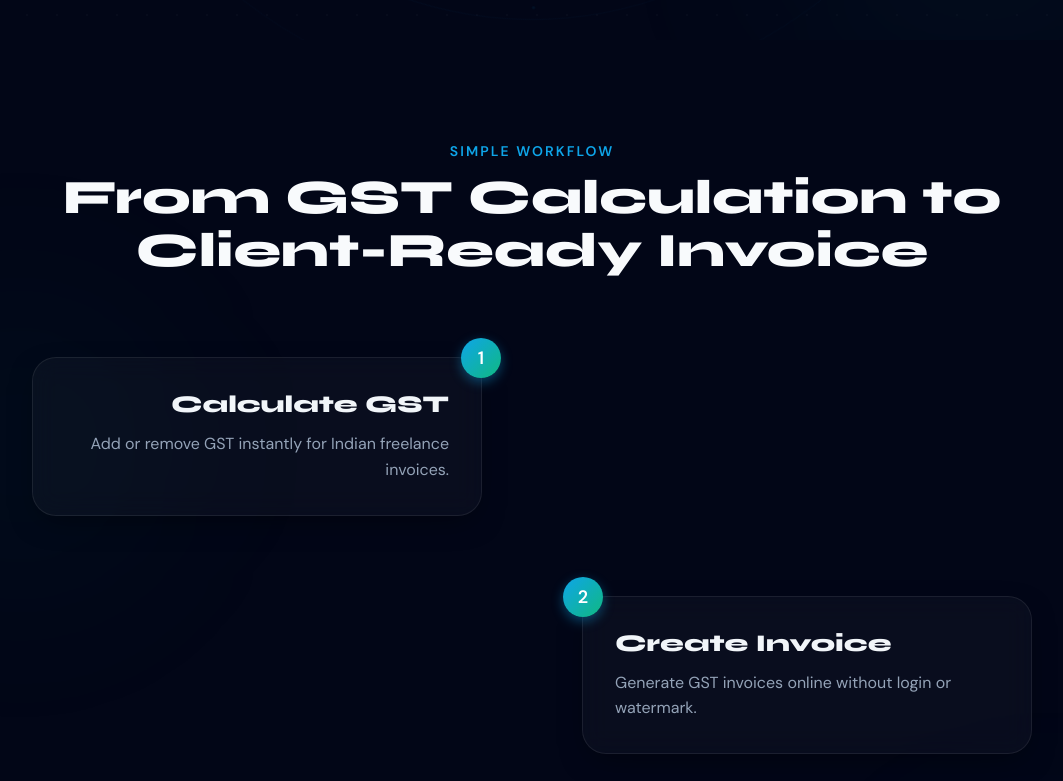
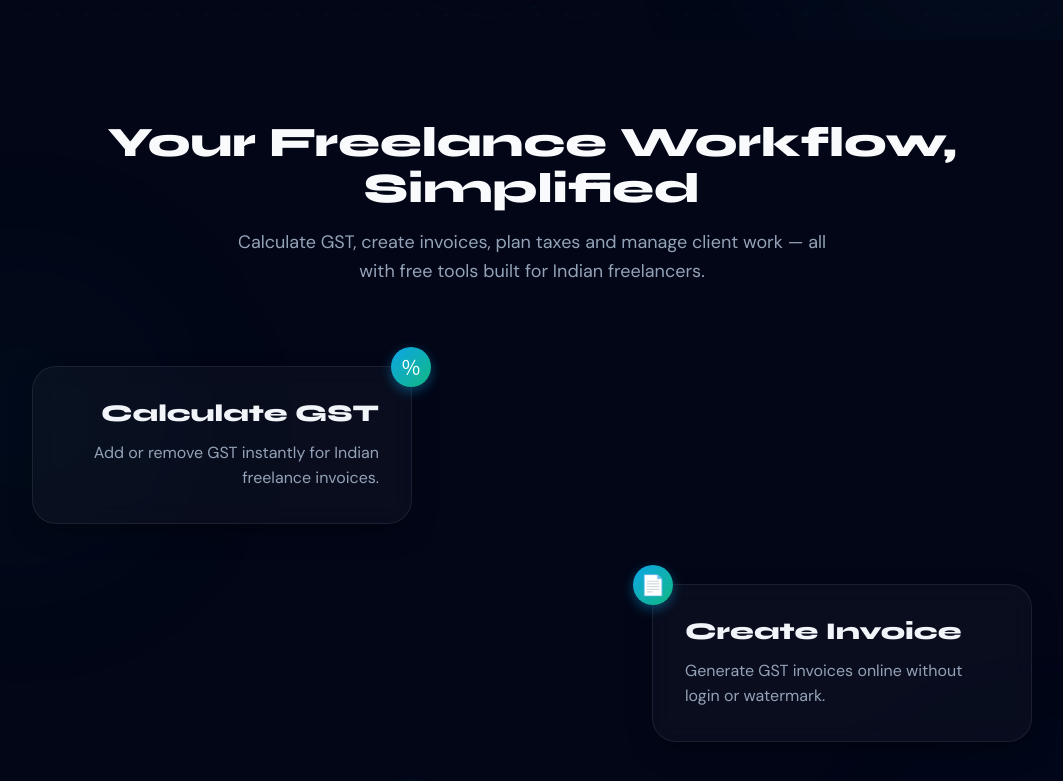
Before and after one commit to daxpatel109/karotools, a React (Vite) app: page / in a window 1280 px wide. Shown: the part 780-1561 px from the top of the page, without its empty margins (108-1171 px from the left). Built offline with nearby package versions, Linux system fonts and the light colour scheme.

Commit message:
style: Refine scroll path section spacing, glow, and icons based on feedback

```diff
--- a/src/ScrollPathSection.css
+++ b/src/ScrollPathSection.css
@@ -1,7 +1,7 @@
 .scroll-path-section {
   position: relative;
   background-color: #020617;
-  padding: 100px 5vw;
+  padding: 80px 5vw;
   overflow: hidden;
   color: #f8fafc;
 }
@@ -47,21 +47,19 @@
 
 .scroll-path-header h2 {
   font-family: 'Syne', sans-serif;
-  font-size: clamp(30px, 5vw, 48px);
+  font-size: clamp(30px, 5vw, 42px);
   font-weight: 800;
   margin-bottom: 16px;
   line-height: 1.1;
   color: #f8fafc;
 }
 
-.scroll-path-header .subtitle {
-  color: #0ea5e9;
-  font-size: 14px;
-  font-weight: 700;
-  text-transform: uppercase;
-  letter-spacing: 0.15em;
-  margin-bottom: 12px;
-  display: inline-block;
+.scroll-path-header .subtitle-text {
+  color: #94a3b8;
+  font-size: clamp(16px, 3vw, 18px);
+  max-width: 600px;
+  margin: 0 auto;
+  line-height: 1.6;
 }
 
 /* SVG Line Setup */
@@ -82,7 +80,8 @@
   stroke-width: 4;
   stroke-linecap: round;
   stroke-linejoin: round;
-  filter: drop-shadow(0 0 8px rgba(14,165,233,0.6));
+  filter: drop-shadow(0 0 8px rgba(34, 197, 94, 0.35));
+  opacity: 0.8;
 }
 
 /* Card Layout Container */
@@ -90,9 +89,9 @@
   position: relative;
   display: flex;
   flex-direction: column;
-  gap: 80px;
+  gap: 60px;
   z-index: 1;
-  padding-bottom: 60px;
+  padding-bottom: 40px;
 }
 
 /* Individual Card */
@@ -104,7 +103,7 @@
   border: 1px solid rgba(255, 255, 255, 0.08);
   border-radius: 24px;
   padding: 32px;
-  width: 45%;
+  width: 38%;
   transition: transform 0.3s ease, border-color 0.3s ease;
   box-shadow: 0 10px 30px -10px rgba(0, 0, 0, 0.5);
 }
@@ -135,8 +134,7 @@
   display: flex;
   align-items: center;
   justify-content: center;
-  font-size: 18px;
-  font-weight: 800;
+  font-size: 20px;
   color: #fff;
   box-shadow: 0 4px 12px rgba(14,165,233,0.4);
 }
--- a/src/ScrollPathSection.jsx
+++ b/src/ScrollPathSection.jsx
@@ -44,22 +44,26 @@ export default function ScrollPathSection() {
     {
       title: "Calculate GST",
       text: "Add or remove GST instantly for Indian freelance invoices.",
-      align: "left"
+      align: "left",
+      icon: "％"
     },
     {
       title: "Create Invoice",
       text: "Generate GST invoices online without login or watermark.",
-      align: "right"
+      align: "right",
+      icon: "📄"
     },
     {
       title: "Plan Your Taxes",
       text: "Use tax and advance tax calculators made for Indian freelancers.",
-      align: "left"
+      align: "left",
+      icon: "🧮"
     },
     {
       title: "Work Smarter",
       text: "Use email, bio, contract and rate tools to manage client work.",
-      align: "right"
+      align: "right",
+      icon: "💼"
     }
   ];
 
@@ -69,13 +73,13 @@ export default function ScrollPathSection() {
 
         {/* Header */}
         <div className="scroll-path-header">
-          <span className="subtitle">Simple Workflow</span>
-          <h2>From GST Calculation to<br/>Client-Ready Invoice</h2>
+          <h2>Your Freelance Workflow, Simplified</h2>
+          <p className="subtitle-text">Calculate GST, create invoices, plan taxes and manage client work — all with free tools built for Indian freelancers.</p>
         </div>
 
         {/* Desktop SVG Path */}
         <div className="path-svg-wrapper">
-          <svg width="1000" height="900" viewBox="0 0 1000 900" fill="none" preserveAspectRatio="xMidYMin slice">
+          <svg width="1000" height="750" viewBox="0 0 1000 750" fill="none" preserveAspectRatio="xMidYMin slice">
             <defs>
               <linearGradient id="glowGradient" x1="0%" y1="0%" x2="0%" y2="100%">
                 <stop offset="0%" stopColor="#0ea5e9" />
@@ -83,11 +87,10 @@ export default function ScrollPathSection() {
                 <stop offset="100%" stopColor="#8b5cf6" />
               </linearGradient>
             </defs>
-            {/* An elegant S-curve weaving through the center coordinates where cards sit */}
             <path
               ref={pathRef}
               className="animated-path"
-              d="M 500 0 C 500 150, 200 100, 200 250 C 200 400, 800 350, 800 500 C 800 650, 200 600, 200 750 C 200 900, 500 850, 500 1000"
+              d="M 500 0 C 500 100, 200 50, 200 180 C 200 310, 800 280, 800 410 C 800 540, 200 510, 200 640 C 200 750, 500 700, 500 850"
             />
           </svg>
         </div>
@@ -96,7 +99,7 @@ export default function ScrollPathSection() {
         <div className="path-items-wrapper">
           {cards.map((card, idx) => (
             <div key={idx} className={`path-card path-card-${card.align}`}>
-              <div className="path-card-number">{idx + 1}</div>
+              <div className="path-card-number">{card.icon}</div>
               <h3>{card.title}</h3>
               <p>{card.text}</p>
             </div>
```
